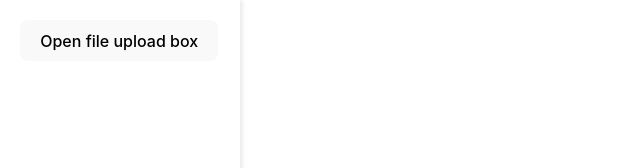
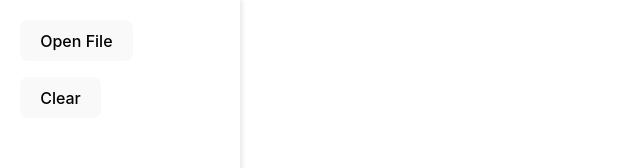
Before and after one commit to ElliotScher/PixZoom, a React (Vite) app: page / in a window 1280 px wide. Shown: the top 168 px of the page, without its empty margins (0-640 px from the left). Built offline with nearby package versions, Linux system fonts and the light colour scheme.

Commit message:
made image its own component

```diff
--- a/src/components/FileExplorer.tsx
+++ b/src/components/FileExplorer.tsx
@@ -30,7 +30,7 @@ export default function FileExplorer({ onImageUpload }: { onImageUpload: (file:
       <input style={{ display: 'none' }} ref={inputRef} type='file' onChange={handleFileChange} accept='image/*' />
 
       <button style={{ cursor: 'pointer' }} onClick={handleClick}>
-        Open file upload box
+        Open File
       </button>
     </div>
   )
--- a/src/components/Gallery.tsx
+++ b/src/components/Gallery.tsx
@@ -1,6 +1,7 @@
 import { useState } from 'react'
 import FileExplorer from './FileExplorer'
 import '../css/Gallery.css'
+import Image from './Image'
 
 export default function Gallery() {
   const [selectedFiles, setSelectedFiles] = useState<{ name: string; file: File }[]>([])
@@ -14,16 +15,24 @@ export default function Gallery() {
     console.log('Selected File:', file.name)
   }
 
+  function handleClear() {
+    // 👇️ open file input box on click of another element
+    setSelectedFiles([])
+  }
+
   return (
     <div className='gallery-container'>
       <FileExplorer onImageUpload={handleSelectFiles} />
       <ul className='image-list'>
         {selectedFiles.map((selectedFile, index) => (
           <li key={index}>
-            <img src={URL.createObjectURL(selectedFile.file)} alt={selectedFile.name} className='image-thumbnail' />
+            <Image name={selectedFile.name} file={selectedFile.file} />
           </li>
         ))}
       </ul>
+      <button style={{ cursor: 'pointer' }} onClick={handleClear}>
+        Clear
+      </button>
     </div>
   )
 }
--- /dev/null
+++ b/src/components/Image.tsx
@@ -0,0 +1,4 @@
+export default function Image(file: { name: string; file: File }) {
+
+  return <img src={URL.createObjectURL(file.file)} alt={file.name} className='image-thumbnail' />
+}
```
